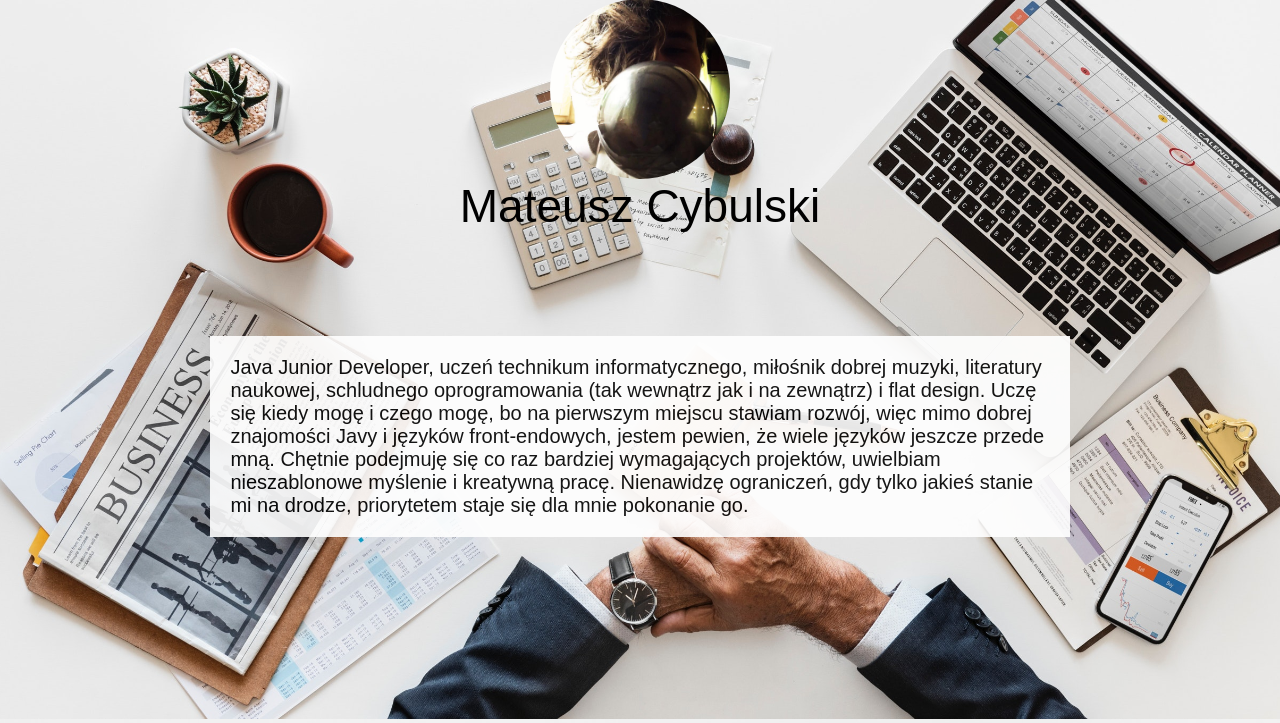
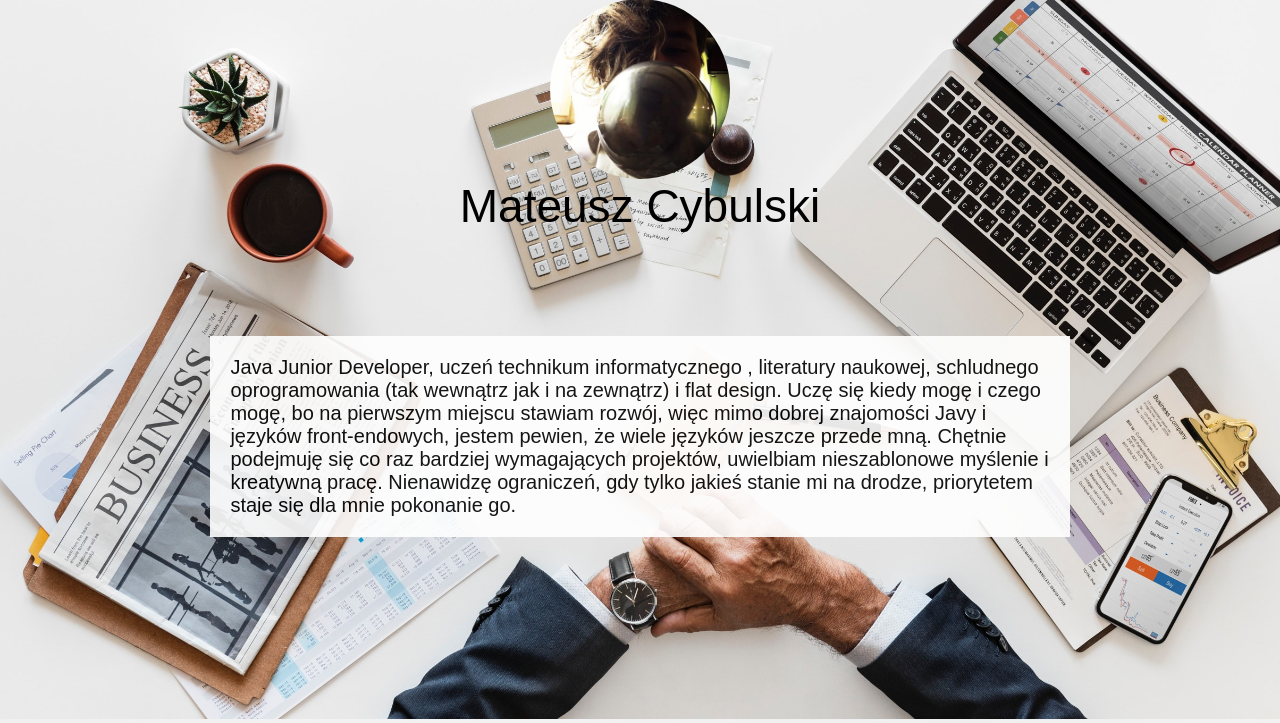
Before and after one commit to cybulskimateusz/cybulskimateusz.github.io, a PHP site: page / in a window 1280 px wide. Shown: the part 881-1604 px from the top of the page. Run offline with PHP 8.4, Linux system fonts and the light colour scheme.

Commit message:
description edit

```diff
--- a/css/main.css
+++ b/css/main.css
@@ -208,12 +208,11 @@ footer{
 }
 figure{
 	min-height:40vh;
-	width:12rem;
 	background-color:white;
 	opacity:0.9;
 	margin-right:2rem;
 	transition:all 0.3s ease-in-out;
-	min-width:200px;
+	min-width:10rem;
 }
 figure:hover{
 	-webkit-transform: scale(1.1);
--- a/index.html
+++ b/index.html
@@ -41,7 +41,7 @@
 					<div class="img"></div>
 					<div class="name">Mateusz Cybulski</div>
 					<div class="description">
-						Java Junior Developer, uczeń technikum informatycznego, miłośnik dobrej muzyki, literatury naukowej, schludnego oprogramowania (tak wewnątrz jak i na zewnątrz) i flat design.
+						Java Junior Developer, uczeń technikum informatycznego , literatury naukowej, schludnego oprogramowania (tak wewnątrz jak i na zewnątrz) i flat design.
 						Uczę się kiedy mogę i czego mogę, bo na pierwszym miejscu stawiam rozwój, więc mimo dobrej znajomości Javy i języków
 						front-endowych, jestem pewien, że wiele języków jeszcze przede mną. Chętnie podejmuję się co raz bardziej wymagających projektów, uwielbiam nieszablonowe myślenie i kreatywną pracę.
 						Nienawidzę ograniczeń, gdy tylko jakieś stanie mi na drodze, priorytetem staje się dla mnie pokonanie go.
```
